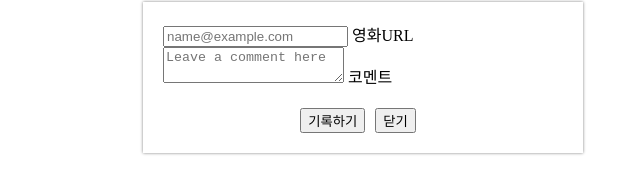
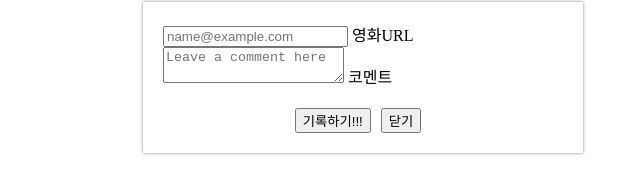
Before and after one commit to armsrou/mypage, a plain HTML site: page index.html in a window 1280 px wide. Shown: the part 206-400 px from the top of the page, 277-917 px from the left. Drawn offline with Linux system fonts and the light colour scheme.

Commit message:
Update index.html

```diff
--- a/index.html
+++ b/index.html
@@ -43,7 +43,7 @@
             <label for="floatingTextarea">코멘트</label>
         </div>
         <div class="mybtn">
-            <button type="button" class="btn btn-dark">기록하기</button>
+            <button type="button" class="btn btn-dark">기록하기!!!</button>
             <button type="button" class="btn btn-outline-dark">닫기</button>
         <div>
 
```
